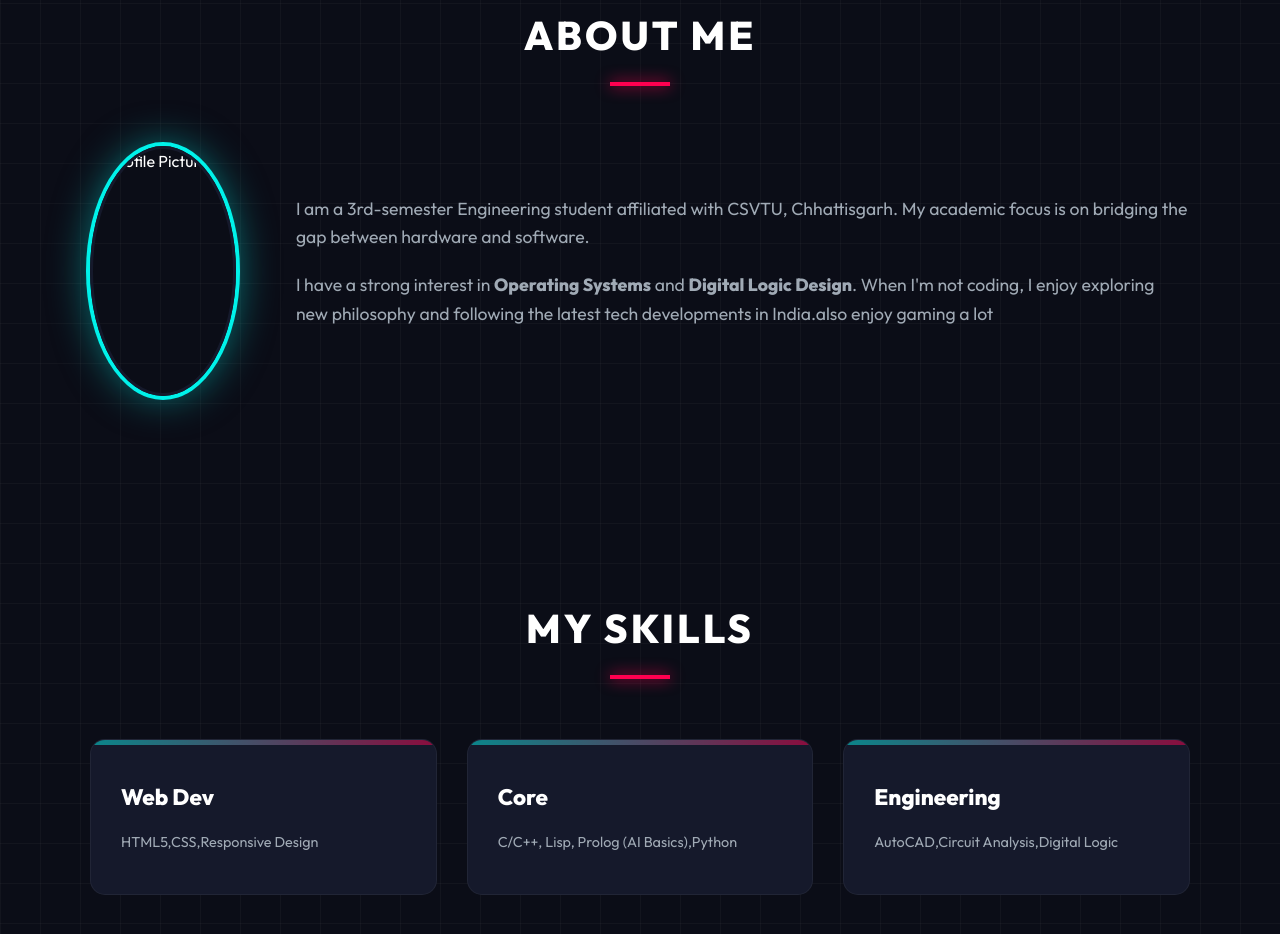
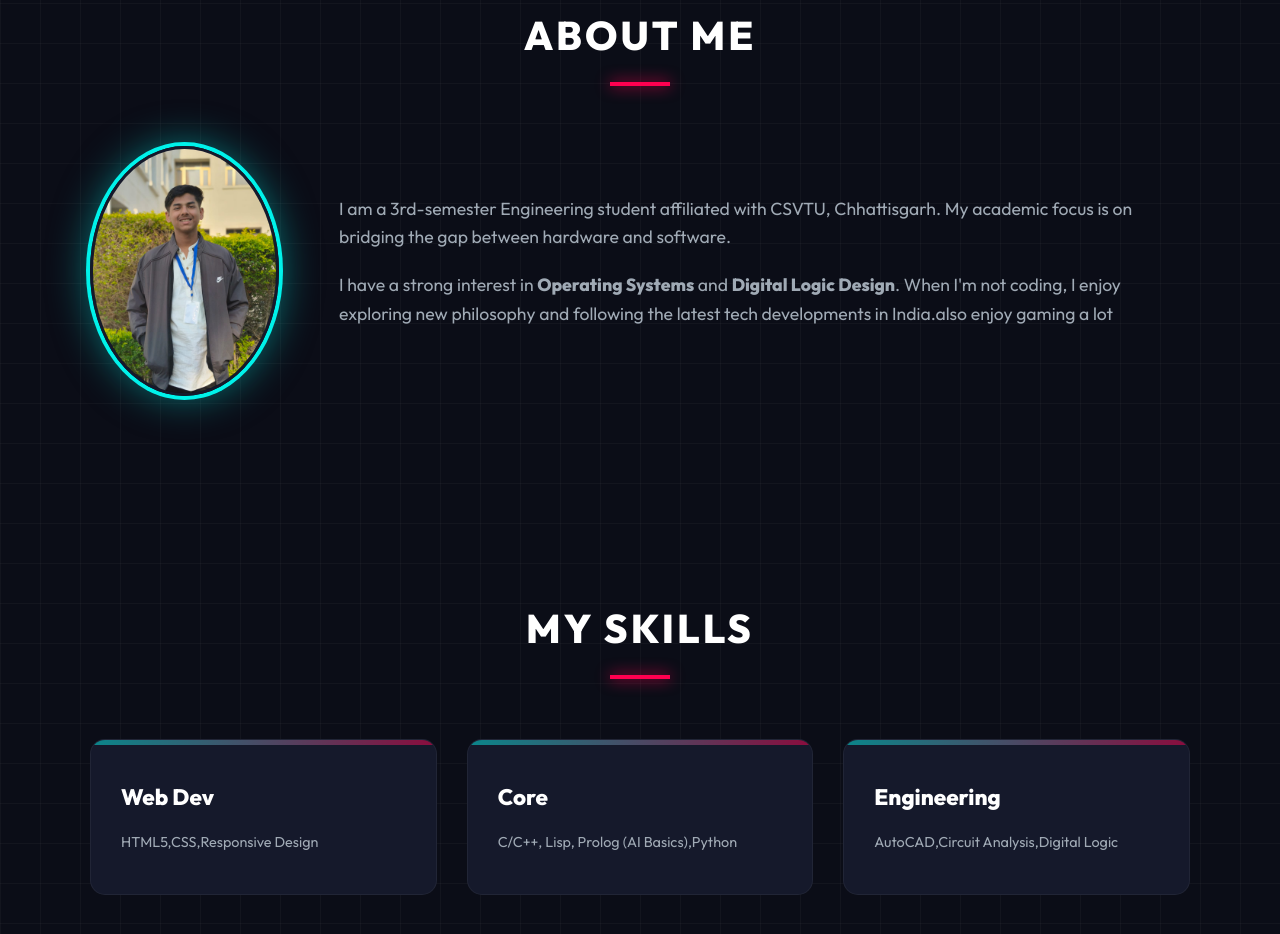
Before and after one commit to SamratSingh03/Portfolio-website, a plain HTML site: page index.html in a window 1280 px wide. Shown: the part 877-1811 px from the top of the page. Drawn offline with Linux system fonts and the light colour scheme.

Commit message:
Update index.html

```diff
--- a/index.html
+++ b/index.html
@@ -33,7 +33,7 @@
         <div class="container">
             <h2>About Me</h2>
             <div class="about-grid">
-                <img src="images/profile.jpeg" alt="Profile Picture" class="profile-img">
+                <img src="profile.jpeg" alt="Profile Picture" class="profile-img">
                 <div class="about-text">
                     <p>I am a 3rd-semester Engineering student affiliated with CSVTU, Chhattisgarh. My academic focus is on bridging the gap between hardware and software.</p>
                     <p>I have a strong interest in <strong>Operating Systems</strong> and <strong>Digital Logic Design</strong>. When I'm not coding, I enjoy exploring new philosophy and following the latest tech developments in India.also enjoy gaming a lot</p>
```
